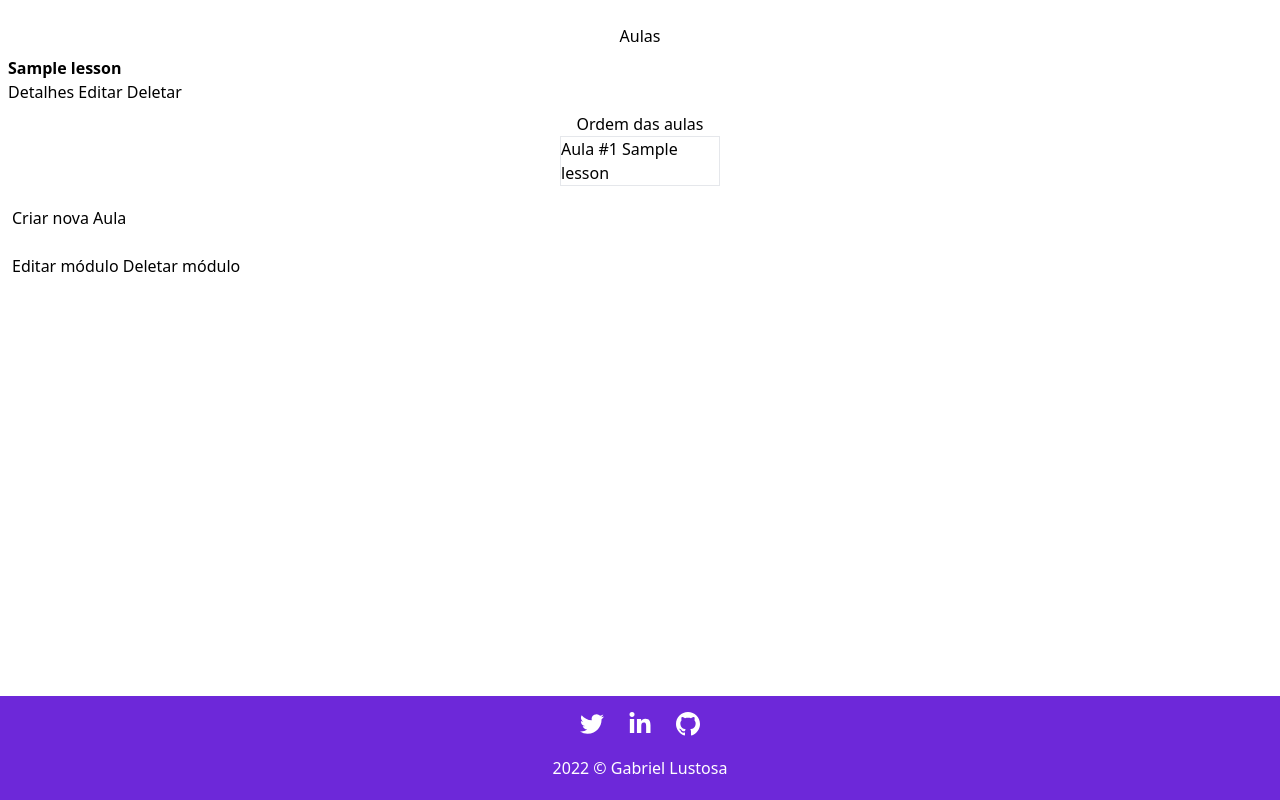
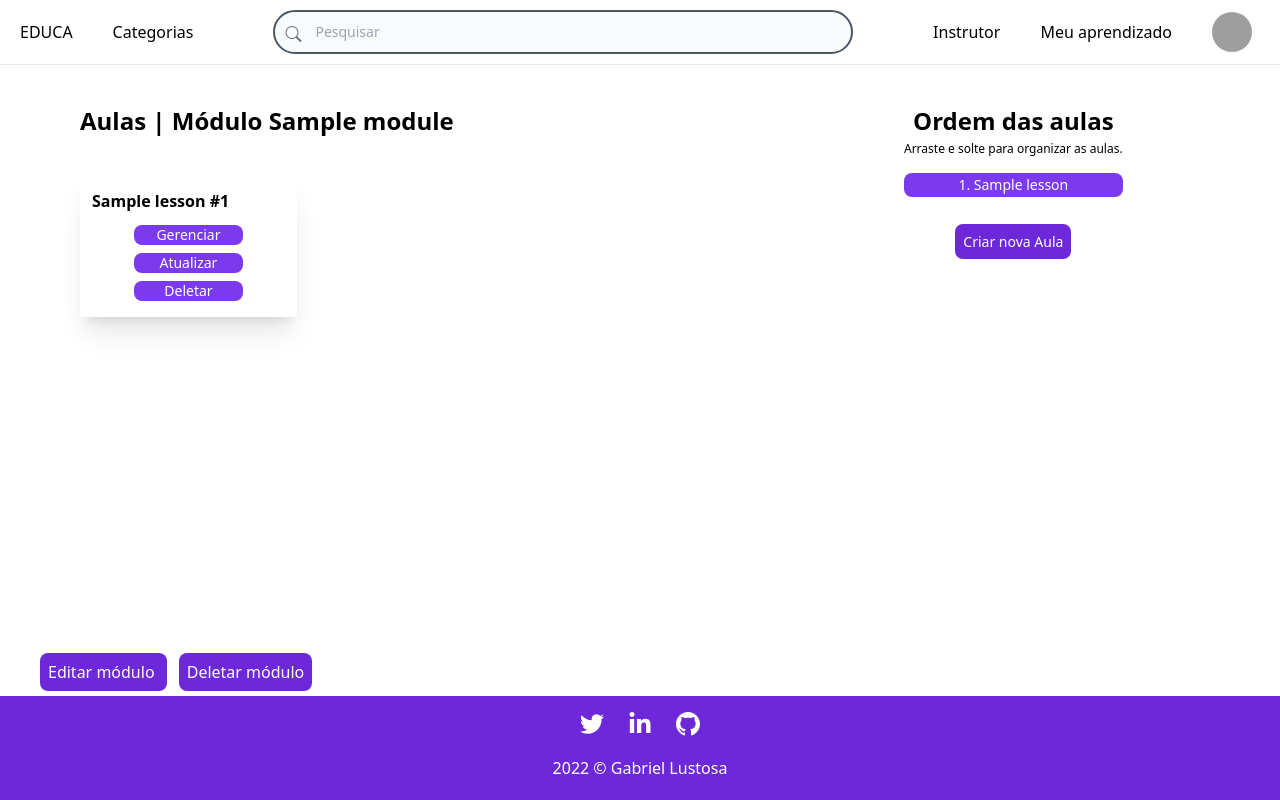
Before and after one commit to gabrielustosa/educa-old, a Django app: page /course/module/detail/1/ in a window 1280 px wide. Run offline with Django 4.2, Linux system fonts and the light colour scheme; a user stored in the database is signed in; tables that the repository leaves empty hold one stand-in row (values such as "Sample post"); some libraries are stand-ins or nearby versions; grey boxes are pictures that could not be loaded.

Commit message:
Arrumando module detail

```diff
--- a/educa/apps/course/templatetags/course_filter.py
+++ b/educa/apps/course/templatetags/course_filter.py
@@ -91,3 +91,10 @@ def get_social_url(user, social):
 @register.filter()
 def get_rating_course(user, course):
     return Rating.objects.filter(user=user, course=course).first().rating
+
+
+@register.filter()
+def cut_word(word, size):
+    if len(word) > size:
+        return f'{word[:size]}...'
+    return word
--- a/static/dist/output.css
+++ b/static/dist/output.css
@@ -349,14 +349,14 @@ textarea {
 input::-moz-placeholder, textarea::-moz-placeholder {
   opacity: 1;
   /* 1 */
-  color: #9CA3AF;
+  color: #9ca3af;
   /* 2 */
 }
 
 input:-ms-input-placeholder, textarea:-ms-input-placeholder {
   opacity: 1;
   /* 1 */
-  color: #9CA3AF;
+  color: #9ca3af;
   /* 2 */
 }
 
@@ -364,7 +364,7 @@ input::placeholder,
 textarea::placeholder {
   opacity: 1;
   /* 1 */
-  color: #9CA3AF;
+  color: #9ca3af;
   /* 2 */
 }
 
@@ -443,7 +443,7 @@ Ensure the default browser behavior of the `hidden` attribute.
   --tw-ring-inset:  ;
   --tw-ring-offset-width: 0px;
   --tw-ring-offset-color: #fff;
-  --tw-ring-color: rgb(63 131 248 / 0.5);
+  --tw-ring-color: rgb(59 130 246 / 0.5);
   --tw-ring-offset-shadow: 0 0 #0000;
   --tw-ring-shadow: 0 0 #0000;
   --tw-shadow: 0 0 #0000;
@@ -661,6 +657,16 @@ Ensure the default browser behavior of the `hidden` attribute.
   margin-right: 2rem;
 }
 
+.mx-20 {
+  margin-left: 5rem;
+  margin-right: 5rem;
+}
+
+.mx-2 {
+  margin-left: 0.5rem;
+  margin-right: 0.5rem;
+}
+
 .mt-5 {
   margin-top: 1.25rem;
 }
@@ -669,40 +675,48 @@ Ensure the default browser behavior of the `hidden` attribute.
   margin-left: auto;
 }
 
+.mt-4 {
+  margin-top: 1rem;
+}
+
+.mb-2 {
+  margin-bottom: 0.5rem;
+}
+
+.mr-2 {
+  margin-right: 0.5rem;
+}
+
+.mt-3 {
+  margin-top: 0.75rem;
+}
+
+.mb-6 {
+  margin-bottom: 1.5rem;
+}
+
+.mb-4 {
+  margin-bottom: 1rem;
+}
+
 .mb-3 {
   margin-bottom: 0.75rem;
 }
 
-.mt-4 {
-  margin-top: 1rem;
-}
-
-.mb-2 {
-  margin-bottom: 0.5rem;
-}
-
-.mr-2 {
-  margin-right: 0.5rem;
-}
-
-.mt-3 {
-  margin-top: 0.75rem;
-}
-
-.mb-6 {
-  margin-bottom: 1.5rem;
-}
-
-.mb-4 {
-  margin-bottom: 1rem;
-}
-
 .mt-2 {
   margin-top: 0.5rem;
 }
 
 .mb-1 {
   margin-bottom: 0.25rem;
+}
+
+.mt-10 {
+  margin-top: 2.5rem;
+}
+
+.mt-8 {
+  margin-top: 2rem;
 }
 
 .block {
@@ -995,6 +1009,10 @@ Ensure the default browser behavior of the `hidden` attribute.
 
 .gap-4 {
   gap: 1rem;
+}
+
+.gap-12 {
+  gap: 3rem;
 }
 
 .space-y-6 > :not([hidden]) ~ :not([hidden]) {
@@ -1003,40 +1021,46 @@ Ensure the default browser behavior of the `hidden` attribute.
   margin-bottom: calc(1.5rem * var(--tw-space-y-reverse));
 }
 
+.space-x-1 > :not([hidden]) ~ :not([hidden]) {
+  --tw-space-x-reverse: 0;
+  margin-right: calc(0.25rem * var(--tw-space-x-reverse));
+  margin-left: calc(0.25rem * calc(1 - var(--tw-space-x-reverse)));
+}
+
+.space-y-5 > :not([hidden]) ~ :not([hidden]) {
+  --tw-space-y-reverse: 0;
+  margin-top: calc(1.25rem * calc(1 - var(--tw-space-y-reverse)));
+  margin-bottom: calc(1.25rem * var(--tw-space-y-reverse));
+}
+
+.space-x-6 > :not([hidden]) ~ :not([hidden]) {
+  --tw-space-x-reverse: 0;
+  margin-right: calc(1.5rem * var(--tw-space-x-reverse));
+  margin-left: calc(1.5rem * calc(1 - var(--tw-space-x-reverse)));
+}
+
+.space-x-10 > :not([hidden]) ~ :not([hidden]) {
+  --tw-space-x-reverse: 0;
+  margin-right: calc(2.5rem * var(--tw-space-x-reverse));
+  margin-left: calc(2.5rem * calc(1 - var(--tw-space-x-reverse)));
+}
+
+.space-y-2 > :not([hidden]) ~ :not([hidden]) {
+  --tw-space-y-reverse: 0;
+  margin-top: calc(0.5rem * calc(1 - var(--tw-space-y-reverse)));
+  margin-bottom: calc(0.5rem * var(--tw-space-y-reverse));
+}
+
 .space-x-2 > :not([hidden]) ~ :not([hidden]) {
   --tw-space-x-reverse: 0;
   margin-right: calc(0.5rem * var(--tw-space-x-reverse));
   margin-left: calc(0.5rem * calc(1 - var(--tw-space-x-reverse)));
 }
 
-.space-x-1 > :not([hidden]) ~ :not([hidden]) {
+.space-x-3 > :not([hidden]) ~ :not([hidden]) {
   --tw-space-x-reverse: 0;
-  margin-right: calc(0.25rem * var(--tw-space-x-reverse));
-  margin-left: calc(0.25rem * calc(1 - var(--tw-space-x-reverse)));
-}
-
-.space-x-6 > :not([hidden]) ~ :not([hidden]) {
-  --tw-space-x-reverse: 0;
-  margin-right: calc(1.5rem * var(--tw-space-x-reverse));
-  margin-left: calc(1.5rem * calc(1 - var(--tw-space-x-reverse)));
-}
-
-.space-x-10 > :not([hidden]) ~ :not([hidden]) {
-  --tw-space-x-reverse: 0;
-  margin-right: calc(2.5rem * var(--tw-space-x-reverse));
-  margin-left: calc(2.5rem * calc(1 - var(--tw-space-x-reverse)));
-}
-
-.space-y-2 > :not([hidden]) ~ :not([hidden]) {
-  --tw-space-y-reverse: 0;
-  margin-top: calc(0.5rem * calc(1 - var(--tw-space-y-reverse)));
-  margin-bottom: calc(0.5rem * var(--tw-space-y-reverse));
-}
-
-.space-y-5 > :not([hidden]) ~ :not([hidden]) {
-  --tw-space-y-reverse: 0;
-  margin-top: calc(1.25rem * calc(1 - var(--tw-space-y-reverse)));
-  margin-bottom: calc(1.25rem * var(--tw-space-y-reverse));
+  margin-right: calc(0.75rem * var(--tw-space-x-reverse));
+  margin-left: calc(0.75rem * calc(1 - var(--tw-space-x-reverse)));
 }
 
 .divide-y > :not([hidden]) ~ :not([hidden]) {
@@ -1219,6 +1234,16 @@ Ensure the default browser behavior of the `hidden` attribute.
   background-color: rgb(17 24 39 / var(--tw-bg-opacity));
 }
 
+.bg-violet-500 {
+  --tw-bg-opacity: 1;
+  background-color: rgb(139 92 246 / var(--tw-bg-opacity));
+}
+
+.bg-violet-600 {
+  --tw-bg-opacity: 1;
+  background-color: rgb(124 58 237 / var(--tw-bg-opacity));
+}
+
 .bg-opacity-50 {
   --tw-bg-opacity: 0.5;
 }
@@ -1277,12 +1302,12 @@ Ensure the default browser behavior of the `hidden` attribute.
   padding: 0.75rem;
 }
 
+.p-2 {
+  padding: 0.5rem;
+}
+
 .p-2\.5 {
   padding: 0.625rem;
-}
-
-.p-2 {
-  padding: 0.5rem;
 }
 
 .py-5 {
@@ -1300,54 +1325,64 @@ Ensure the default browser behavior of the `hidden` attribute.
   padding-bottom: 0.5rem;
 }
 
+.py-6 {
+  padding-top: 1.5rem;
+  padding-bottom: 1.5rem;
+}
+
+.px-4 {
+  padding-left: 1rem;
+  padding-right: 1rem;
+}
+
+.py-3 {
+  padding-top: 0.75rem;
+  padding-bottom: 0.75rem;
+}
+
+.py-1 {
+  padding-top: 0.25rem;
+  padding-bottom: 0.25rem;
+}
+
 .px-5 {
   padding-left: 1.25rem;
   padding-right: 1.25rem;
 }
 
+.px-2 {
+  padding-left: 0.5rem;
+  padding-right: 0.5rem;
+}
+
+.py-4 {
+  padding-top: 1rem;
+  padding-bottom: 1rem;
+}
+
+.px-3 {
+  padding-left: 0.75rem;
+  padding-right: 0.75rem;
+}
+
+.px-6 {
+  padding-left: 1.5rem;
+  padding-right: 1.5rem;
+}
+
 .py-2\.5 {
   padding-top: 0.625rem;
   padding-bottom: 0.625rem;
 }
 
-.py-6 {
-  padding-top: 1.5rem;
-  padding-bottom: 1.5rem;
-}
-
-.px-4 {
-  padding-left: 1rem;
-  padding-right: 1rem;
-}
-
-.py-3 {
-  padding-top: 0.75rem;
-  padding-bottom: 0.75rem;
-}
-
-.py-1 {
-  padding-top: 0.25rem;
-  padding-bottom: 0.25rem;
-}
-
-.px-2 {
-  padding-left: 0.5rem;
-  padding-right: 0.5rem;
-}
-
-.py-4 {
-  padding-top: 1rem;
-  padding-bottom: 1rem;
-}
-
-.px-3 {
-  padding-left: 0.75rem;
-  padding-right: 0.75rem;
-}
-
-.px-6 {
-  padding-left: 1.5rem;
-  padding-right: 1.5rem;
+.py-0\.5 {
+  padding-top: 0.125rem;
+  padding-bottom: 0.125rem;
+}
+
+.py-0 {
+  padding-top: 0px;
+  padding-bottom: 0px;
 }
 
 .pt-5 {
@@ -1386,16 +1421,16 @@ Ensure the default browser behavior of the `hidden` attribute.
   padding-left: 6rem;
 }
 
+.pt-2 {
+  padding-top: 0.5rem;
+}
+
+.pt-4 {
+  padding-top: 1rem;
+}
+
 .pb-2 {
   padding-bottom: 0.5rem;
-}
-
-.pt-2 {
-  padding-top: 0.5rem;
-}
-
-.pt-4 {
-  padding-top: 1rem;
 }
 
 .pt-3 {
@@ -1471,16 +1506,16 @@ Ensure the default browser behavior of the `hidden` attribute.
   line-height: 1.25rem;
 }
 
+.text-xs {
+  font-size: 0.75rem;
+  line-height: 1rem;
+}
+
 .text-base {
   font-size: 1rem;
   line-height: 1.5rem;
 }
 
-.text-xs {
-  font-size: 0.75rem;
-  line-height: 1rem;
-}
-
 .text-6xl {
   font-size: 3.75rem;
   line-height: 1;
@@ -1636,8 +1667,19 @@ Ensure the default browser behavior of the `hidden` attribute.
   box-shadow: var(--tw-ring-offset-shadow, 0 0 #0000), var(--tw-ring-shadow, 0 0 #0000), var(--tw-shadow);
 }
 
+.shadow-xl {
+  --tw-shadow: 0 20px 25px -5px rgb(0 0 0 / 0.1), 0 8px 10px -6px rgb(0 0 0 / 0.1);
+  --tw-shadow-colored: 0 20px 25px -5px var(--tw-shadow-color), 0 8px 10px -6px var(--tw-shadow-color);
+  box-shadow: var(--tw-ring-offset-shadow, 0 0 #0000), var(--tw-ring-shadow, 0 0 #0000), var(--tw-shadow);
+}
+
 .outline {
   outline-style: solid;
+}
+
+.ring-violet-900 {
+  --tw-ring-opacity: 1;
+  --tw-ring-color: rgb(76 29 149 / var(--tw-ring-opacity));
 }
 
 .blur {
--- a/templates/base.html
+++ b/templates/base.html
@@ -16,7 +16,7 @@
 <div class="flex flex-col min-h-screen">
     {% block nav %}{% endblock %}
 
-    <div class="flex-1">
+    <div class="flex-1 relative">
         {% block content %}{% endblock %}
     </div>
 
--- a/templates/hx/course/modules.html
+++ b/templates/hx/course/modules.html
@@ -1,6 +1,6 @@
-<div class="flex flex-col w-1/2 mx-auto ">
+<div class="flex flex-col w-1/2 mx-auto space-y-5">
     {% for module in modules %}
-        <a href="#"
+        <a href="{% url 'module:detail' module.id %}"
            class="block p-6 max-w-sm bg-white rounded-lg border border-gray-200 shadow-md hover:bg-gray-100">
             <h5 class="mb-2 text-2xl font-bold tracking-tight text-gray-900">
                 {{ module.title }} #{{ module.order }}
--- a/templates/hx/lesson/sortable.html
+++ b/templates/hx/lesson/sortable.html
@@ -1,9 +1,9 @@
+{% load course_filter %}
+
 {% for lesson in lessons %}
-    <div class="mx-auto border border-dark mb-2" style="width: 10rem;">
+    <div class="mx-auto bg-violet-600 text-sm rounded-lg py-0.5 text-white hover:text-violet-500 mb-2">
         <input type='hidden' name='lesson' value='{{ lesson.id }}'>
-        <div class="ps-3">
-            <span class="d-block"> Aula #{{ lesson.order }}</span>
-            <span class="ps-3">{{ lesson.title }}</span>
-        </div>
+        <span>{{ lesson.order }}. </span>
+        <span>{{ lesson.title|cut_word:18 }}</span>
     </div>
 {% endfor %}
--- a/templates/module/detail.html
+++ b/templates/module/detail.html
@@ -3,61 +3,66 @@
 {% load course_filter %}
 
 {% block title %}
-    Detalhes do módulo - {{ module.title }}
+    Módulo {{ module.title }}
+{% endblock %}
+
+{% block nav %}
+    {% include 'partials/base/nav_home.html' %}
 {% endblock %}
 
 {% block content %}
-    <div class="container py-2">
-        <div class="row pt-4">
-            <div class="col-8">
-                <h3 class="text-center">Aulas</h3>
-                <div class="row row-cols-auto">
-                    {% for lesson in lessons %}
-                        <div class="col-6">
-                            <div class="card m-2">
-                                <div class="card-header" style="font-weight: bold;">
-                                    {{ lesson.title }}
-                                </div>
-                                <div class="card-body">
-                                    <div class="card-text">
-                                        <div class="d-flex justify-content-between">
-                                            <a href="{% url 'lesson:detail' lesson.id %}">
-                                                Detalhes
-                                            </a>
-                                            <a href="{% url 'lesson:update' lesson.id %}">
-                                                Editar
-                                            </a>
-                                            <a href="{% url 'lesson:delete' lesson.id %}">
-                                                Deletar
-                                            </a>
-                                        </div>
-                                    </div>
-                                </div>
-                            </div>
+    <div class="grid grid-cols-3 mt-10 mx-20">
+        <div class="col-span-2">
+            <h1 class="pb-10 text-2xl font-bold w-full">Aulas | Módulo {{ module.title }}</h1>
+            <div class="grid grid-cols-3 gap-12">
+                {% for lesson in lessons %}
+                    <div class="flex flex-col shadow-xl">
+                        <h5 class="font-semibold p-3">{{ lesson.title }} #{{ lesson.order }}</h5>
+                        <div class="flex flex-col w-1/2 text-sm text-center mx-auto text-lg pb-4 space-y-2">
+                            <a href="{% url 'lesson:detail' lesson.id %}"
+                               class="bg-violet-600 text-white rounded-lg hover:text-violet-500">
+                                Gerenciar
+                            </a>
+                            <a href="{% url 'lesson:update' lesson.id %}"
+                               class="bg-violet-600 text-white rounded-lg hover:text-violet-500">
+                                Atualizar
+                            </a>
+                            <a href="{% url 'lesson:delete' lesson.id %}"
+                               class="bg-violet-600 text-white rounded-lg hover:text-violet-500">
+                                Deletar
+                            </a>
                         </div>
-                    {% empty %}
-                        <h5 class="mx-auto pb-2">Este módulo ainda não possui nenhuma aula.</h5>
-                    {% endfor %}
-                </div>
+                    </div>
+                {% empty %}
+                    <h3 class="text-lg font-bold">Este módulo ainda não possui aulas.</h3>
+                {% endfor %}
             </div>
-            <div class="col">
-                {% if lessons %}
-                    <h3 class="text-center">Ordem das aulas</h3>
-                {% endif %}
+        </div>
+        <div class="mx-auto text-center">
+            <h3 class="text-2xl font-semibold">Ordem das aulas</h3>
+            <p class="text-xs py-1">Arraste e solte para organizar as aulas.</p>
+            <div class="pt-3">
                 <form class="sortable" hx-post="{% url 'lesson:order' module.id %}" hx-trigger="end">
                     {% csrf_token %}
                     {% include 'hx/lesson/sortable.html' %}
                 </form>
-                <div class="position-absolute bottom-0 end-0 p-3">
-                    <a href="{% url 'lesson:create' module.id %}" class="btn btn-primary btn-sm">
+                <div class="mt-8">
+                    <a href="{% url 'lesson:create' module.id %}"
+                       class="text-sm bg-violet-700 text-white rounded-lg p-2 hover:text-violet-500">
                         Criar nova Aula
                     </a>
                 </div>
             </div>
         </div>
-        <div class="position-absolute bottom-0 start-0 p-3">
-            <a href="{% url 'module:update' module.id %}" class="btn btn-primary btn-sm">Editar módulo</a>
-            <a href="{% url 'module:delete' module.id %}" class="btn btn-primary btn-sm">Deletar módulo</a>
-        </div>
+    </div>
+    <div class="absolute left-0 bottom-0 mx-10 space-x-3 py-3">
+        <a href="{% url 'module:update' module.id %}"
+           class="bg-violet-700 text-white rounded-lg p-2 hover:text-violet-500">
+            Editar módulo
+        </a>
+        <a href="{% url 'module:delete' module.id %}"
+           class="bg-violet-700 text-white rounded-lg p-2 hover:text-violet-500">
+            Deletar módulo
+        </a>
     </div>
 {% endblock %}
```
Also changed, not shown: other parts of static/dist/output.css (+57 -63 lines), templates/course/mine.html (+6 -6 lines).
